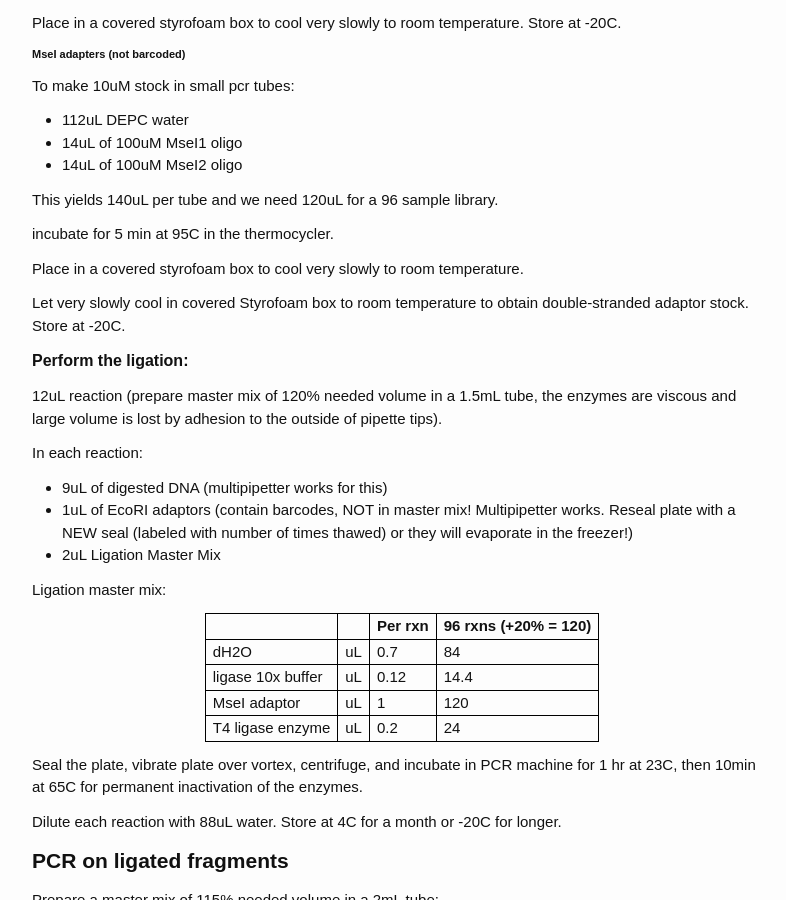
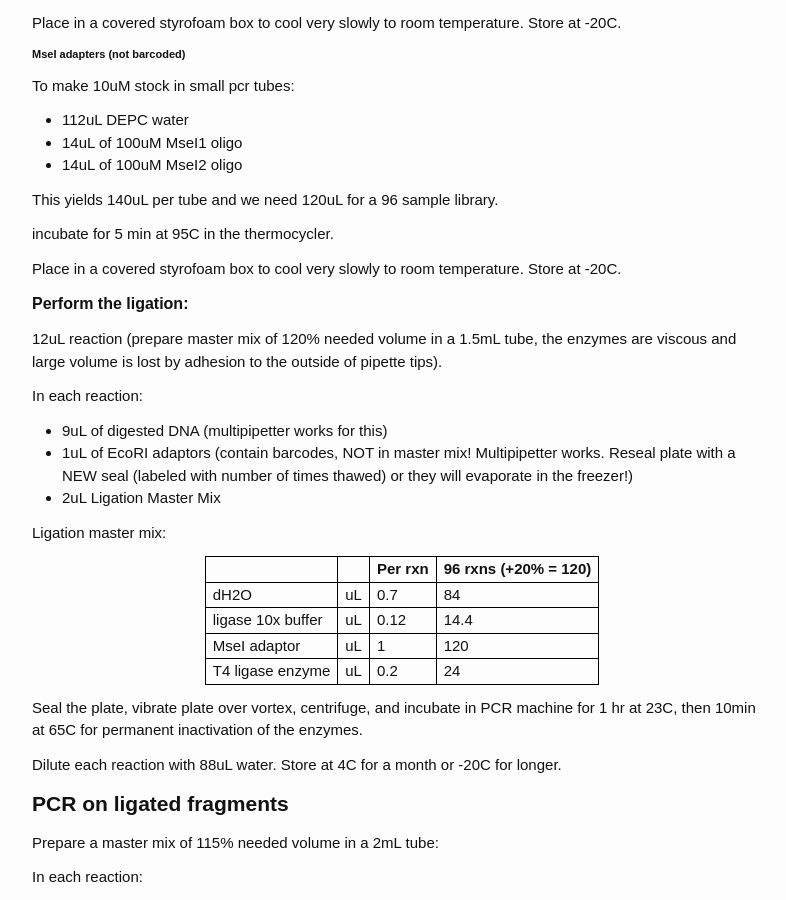
Before and after one commit to aduffy70/Protocols, a Jekyll site: the page built from RAD-seq_protocol.md, in a window 1280 px wide and 900 px high, scrolled down 1426 px. Shown: the whole window, without its empty margins (238-1024 px from the left). Built offline with Jekyll 4.4.1, drawn with Linux system fonts in a browser that asks for light colours.

Commit message:
Missed a line when I fixed the MseI adapter instructions.

```diff
--- a/RAD-seq_protocol.md
+++ b/RAD-seq_protocol.md
@@ -69,9 +69,7 @@ This yields 140uL per tube and we need 120uL for a 96 sample library.
 
 incubate for 5 min at 95C in the thermocycler.
 
-Place in a covered styrofoam box to cool very slowly to room temperature.
-
-Let very slowly cool in covered Styrofoam box to room temperature to obtain double-stranded adaptor stock. Store at -20C.
+Place in a covered styrofoam box to cool very slowly to room temperature. Store at -20C.
 
 ### Perform the ligation:
 
```
